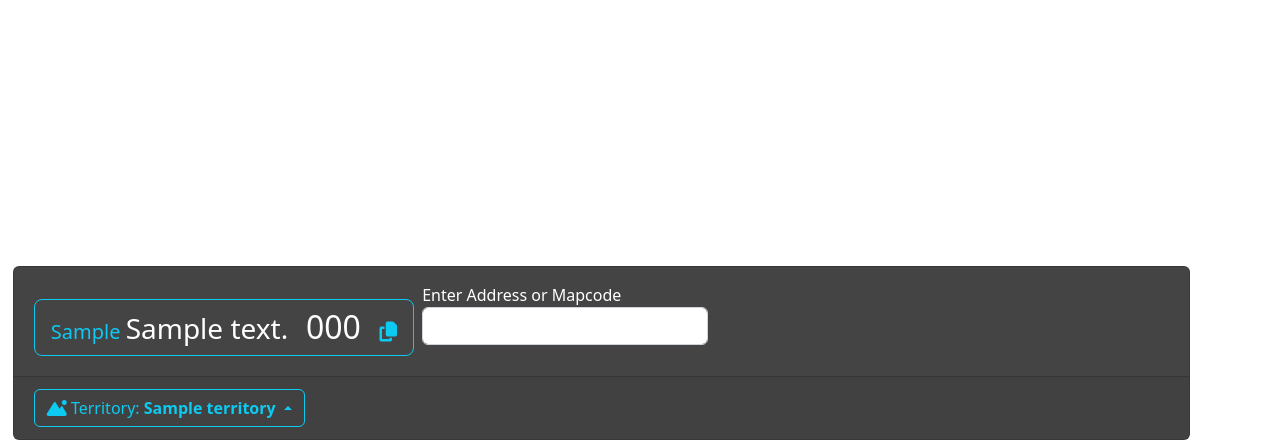
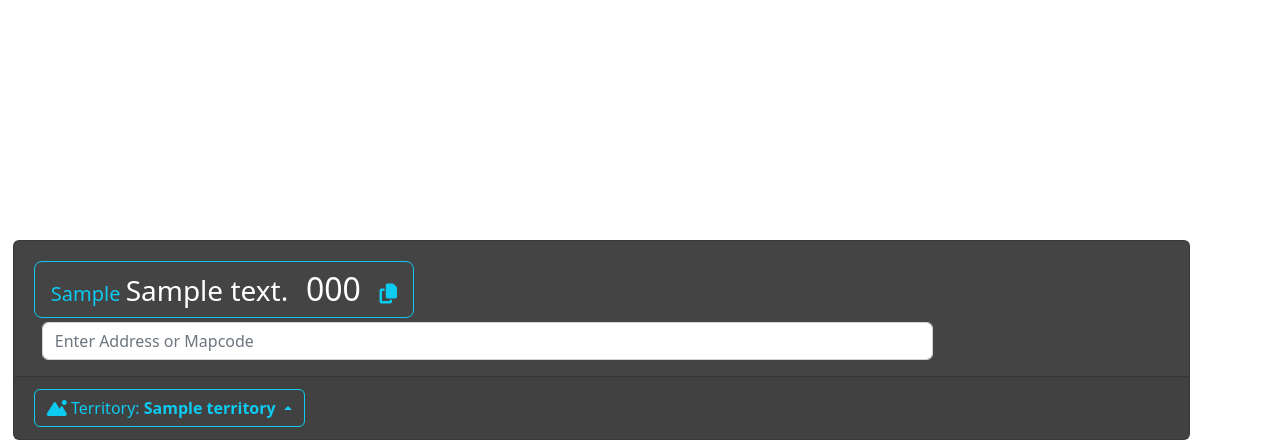
Before and after one commit to Mattia-Ruta/MapShare, a Django app: template mapshare/templates/index.html in a window 1280 px wide. Shown: the part 352-800 px from the top of the page. Run offline with Django 4.2, Linux system fonts and the light colour scheme; the template is opened without the code that fills it: most values are stand-ins (such as "Sample title", 1, 10 or a date in 2020); parts of the project's set-up code (start-up, migrations or seed data) failed here and were passed over; some libraries are stand-ins or nearby versions.

Commit message:
Make input bigger

```diff
--- a/mapshare/templates/index.html
+++ b/mapshare/templates/index.html
@@ -16,9 +16,8 @@
             </h2>&nbsp
             <i class="fa-solid fa-copy"></i>
         </button>
-        <div class="form-group col-3" style="display: inline-block;">
-            <label for="mapcodeSearch" style="color: white;">Enter Address or Mapcode</label>
-            <input id="mapcodeSearch" type="text" class="form-control">
+        <div class="form-group container-md" style="display: inline-block; width: 80%;">
+            <input id="mapcodeSearch" type="text" class="form-control" placeholder="Enter Address or Mapcode">
         </div>
     </div>
     <!-- Territory Area -->
```
